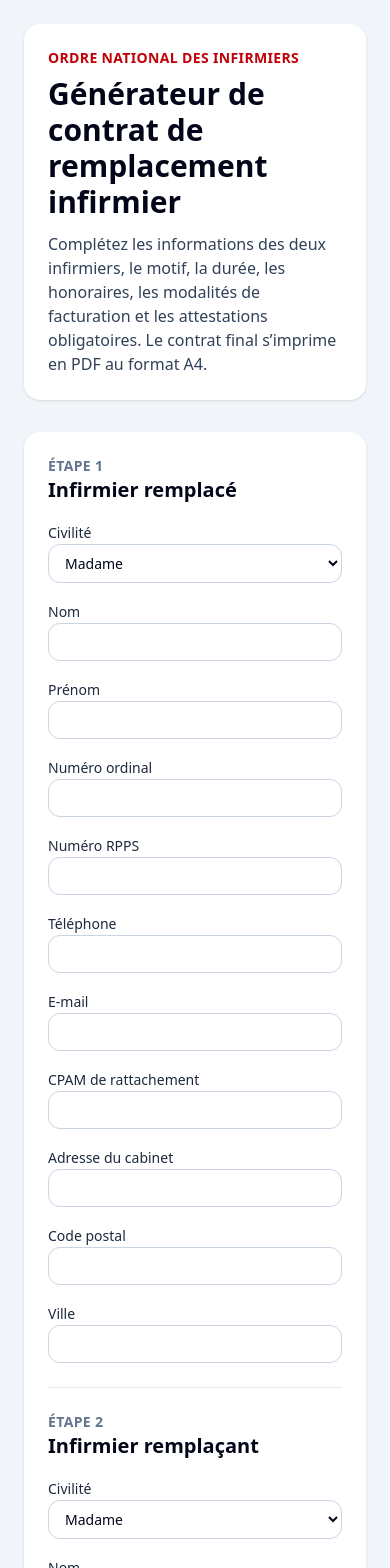
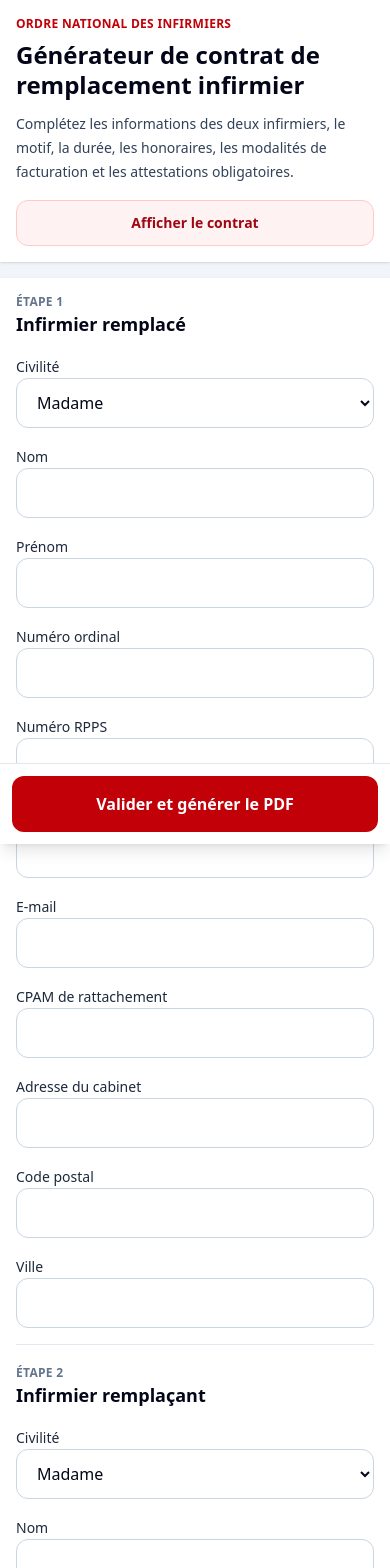
Before and after one commit to laurentsalsac37-dotcom/contrat-remplacement-ordre, a Next.js app: page / in a window 390 px wide. Shown: the top 1568 px of the page. Built offline with nearby package versions, Linux system fonts and the light colour scheme.

Commit message:
Optimisation smartphone

```diff
--- a/components/ContractApp.tsx
+++ b/components/ContractApp.tsx
@@ -9,6 +9,7 @@ import { ContractPreview } from "./ContractPreview";
 
 export function ContractApp() {
   const [validatedData, setValidatedData] = useState<ContractData | null>(null);
+  const [showPreviewMobile, setShowPreviewMobile] = useState(false);
 
   const {
     register,
@@ -55,29 +56,40 @@ export function ContractApp() {
   }
 
   const inputClass =
-    "w-full rounded-xl border border-slate-300 bg-white px-3 py-2 text-sm text-slate-950 outline-none focus:border-red-700 focus:ring-2 focus:ring-red-100";
+    "w-full rounded-xl border border-slate-300 bg-white px-4 py-3 text-base text-slate-950 outline-none focus:border-red-700 focus:ring-2 focus:ring-red-100 md:px-3 md:py-2 md:text-sm";
 
   return (
-    <main className="min-h-screen bg-slate-100 p-6">
-      <div className="mx-auto max-w-7xl">
-        <header className="mb-8 rounded-2xl bg-white p-6 shadow-sm">
-          <p className="text-sm font-semibold uppercase tracking-wide text-red-700">
+    <main className="min-h-screen bg-slate-100 pb-28 md:p-6 md:pb-6">
+      <div className="mx-auto w-full max-w-7xl">
+        <header className="mb-4 rounded-none bg-white p-4 shadow-sm md:mb-8 md:rounded-2xl md:p-6">
+          <p className="text-xs font-semibold uppercase tracking-wide text-red-700 md:text-sm">
             Ordre national des infirmiers
           </p>
-          <h1 className="mt-2 text-3xl font-bold text-slate-950">
+
+          <h1 className="mt-2 text-2xl font-bold leading-tight text-slate-950 md:text-3xl">
             Générateur de contrat de remplacement infirmier
           </h1>
-          <p className="mt-3 max-w-4xl text-slate-700">
+
+          <p className="mt-3 text-sm leading-6 text-slate-700 md:max-w-4xl md:text-base">
             Complétez les informations des deux infirmiers, le motif, la durée,
             les honoraires, les modalités de facturation et les attestations
-            obligatoires. Le contrat final s’imprime en PDF au format A4.
+            obligatoires.
           </p>
+
+          <button
+            type="button"
+            onClick={() => setShowPreviewMobile((value) => !value)}
+            className="mt-4 w-full rounded-xl border border-red-200 bg-red-50 px-4 py-3 text-sm font-semibold text-red-800 md:hidden"
+          >
+            {showPreviewMobile ? "Masquer le contrat" : "Afficher le contrat"}
+          </button>
         </header>
 
-        <div className="print-wrapper grid gap-6 lg:grid-cols-[1fr_0.95fr]">
+        <div className="print-wrapper grid gap-4 md:gap-6 lg:grid-cols-[1fr_0.95fr]">
           <form
+            id="contract-form"
             onSubmit={handleSubmit(onSubmit)}
-            className="space-y-6 rounded-2xl bg-white p-6 shadow-sm"
+            className="space-y-4 rounded-none bg-white p-4 shadow-sm md:space-y-6 md:rounded-2xl md:p-6"
           >
             <section className="space-y-4">
               <StepHeader number="1" title="Infirmier remplacé" />
@@ -107,11 +119,11 @@ export function ContractApp() {
                 </Field>
 
                 <Field label="Téléphone" error={errors.remplaceTelephone?.message}>
-                  <input className={inputClass} {...register("remplaceTelephone")} />
+                  <input inputMode="tel" className={inputClass} {...register("remplaceTelephone")} />
                 </Field>
 
                 <Field label="E-mail" error={errors.remplaceEmail?.message}>
-                  <input className={inputClass} {...register("remplaceEmail")} />
+                  <input type="email" className={inputClass} {...register("remplaceEmail")} />
                 </Field>
 
                 <Field label="CPAM de rattachement" error={errors.remplaceCpam?.message}>
@@ -125,7 +137,7 @@ export function ContractApp() {
 
               <div className="grid gap-4 md:grid-cols-2">
                 <Field label="Code postal" error={errors.remplaceCodePostal?.message}>
-                  <input className={inputClass} {...register("remplaceCodePostal")} />
+                  <input inputMode="numeric" className={inputClass} {...register("remplaceCodePostal")} />
                 </Field>
 
                 <Field label="Ville" error={errors.remplaceVille?.message}>
@@ -134,7 +146,7 @@ export function ContractApp() {
               </div>
             </section>
 
-            <section className="space-y-4 border-t border-slate-200 pt-6">
+            <section className="space-y-4 border-t border-slate-200 pt-5 md:pt-6">
               <StepHeader number="2" title="Infirmier remplaçant" />
 
               <div className="grid gap-4 md:grid-cols-2">
@@ -162,17 +174,14 @@ export function ContractApp() {
                 </Field>
 
                 <Field label="Téléphone" error={errors.remplacantTelephone?.message}>
-                  <input className={inputClass} {...register("remplacantTelephone")} />
+                  <input inputMode="tel" className={inputClass} {...register("remplacantTelephone")} />
                 </Field>
 
                 <Field label="E-mail" error={errors.remplacantEmail?.message}>
-                  <input className={inputClass} {...register("remplacantEmail")} />
+                  <input type="email" className={inputClass} {...register("remplacantEmail")} />
                 </Field>
 
-                <Field
-                  label="Numéro d’autorisation de remplacement"
-                  error={errors.numeroAutorisation?.message}
-                >
+                <Field label="Numéro d’autorisation de remplacement" error={errors.numeroAutorisation?.message}>
                   <input className={inputClass} {...register("numeroAutorisation")} />
                 </Field>
 
@@ -180,17 +189,11 @@ export function ContractApp() {
                   <input type="date" className={inputClass} {...register("dateAutorisation")} />
                 </Field>
 
-                <Field
-                  label="Conseil ordinal ayant délivré l’autorisation"
-                  error={errors.conseilAutorisation?.message}
-                >
+                <Field label="Conseil ordinal ayant délivré l’autorisation" error={errors.conseilAutorisation?.message}>
                   <input className={inputClass} {...register("conseilAutorisation")} />
                 </Field>
 
-                <Field
-                  label="CPAM ayant autorisé l’exercice"
-                  error={errors.cpamAutorisation?.message}
-                >
+                <Field label="CPAM ayant autorisé l’exercice" error={errors.cpamAutorisation?.message}>
                   <input className={inputClass} {...register("cpamAutorisation")} />
                 </Field>
               </div>
@@ -201,7 +204,7 @@ export function ContractApp() {
 
               <div className="grid gap-4 md:grid-cols-2">
                 <Field label="Code postal" error={errors.remplacantCodePostal?.message}>
-                  <input className={inputClass} {...register("remplacantCodePostal")} />
+                  <input inputMode="numeric" className={inputClass} {...register("remplacantCodePostal")} />
                 </Field>
 
                 <Field label="Ville" error={errors.remplacantVille?.message}>
@@ -210,7 +213,7 @@ export function ContractApp() {
               </div>
             </section>
 
-            <section className="space-y-4 border-t border-slate-200 pt-6">
+            <section className="space-y-4 border-t border-slate-200 pt-5 md:pt-6">
               <StepHeader number="3" title="Motif et durée du remplacement" />
 
               <div className="grid gap-4 md:grid-cols-2">
@@ -251,22 +254,15 @@ export function ContractApp() {
               </div>
 
               <Field label="Jours précis, si applicable" error={errors.joursPrecis?.message}>
-                <textarea className={inputClass} rows={3} {...register("joursPrecis")} />
+                <textarea className={inputClass} rows={4} {...register("joursPrecis")} />
               </Field>
 
-              <Field
-                label="Précisions relatives au planning annexé"
-                error={errors.planningAnnexePrecision?.message}
-              >
-                <textarea
-                  className={inputClass}
-                  rows={3}
-                  {...register("planningAnnexePrecision")}
-                />
+              <Field label="Précisions relatives au planning annexé" error={errors.planningAnnexePrecision?.message}>
+                <textarea className={inputClass} rows={4} {...register("planningAnnexePrecision")} />
               </Field>
             </section>
 
-            <section className="space-y-4 border-t border-slate-200 pt-6">
+            <section className="space-y-4 border-t border-slate-200 pt-5 md:pt-6">
               <StepHeader number="4" title="Lieu, matériel et organisation" />
 
               <Field label="Adresse du lieu d’exercice" error={errors.adresseExercice?.message}>
@@ -274,11 +270,7 @@ export function ContractApp() {
               </Field>
 
               <Field label="Matériel mis à disposition" error={errors.materielMisADisposition?.message}>
-                <textarea
-                  className={inputClass}
-                  rows={3}
-                  {...register("materielMisADisposition")}
-                />
+                <textarea className={inputClass} rows={4} {...register("materielMisADisposition")} />
               </Field>
 
               <Field label="Logiciel professionnel utilisé" error={errors.logicielProfessionnel?.message}>
@@ -286,21 +278,17 @@ export function ContractApp() {
               </Field>
 
               <Field label="Secrétariat ou organisation administrative" error={errors.secretariat?.message}>
-                <textarea className={inputClass} rows={3} {...register("secretariat")} />
+                <textarea className={inputClass} rows={4} {...register("secretariat")} />
               </Field>
             </section>
 
-            <section className="space-y-4 border-t border-slate-200 pt-6">
+            <section className="space-y-4 border-t border-slate-200 pt-5 md:pt-6">
               <StepHeader number="5" title="Facturation et honoraires" />
 
               <Field label="Mode de facturation" error={errors.modeFacturation?.message}>
                 <select className={inputClass} {...register("modeFacturation")}>
-                  <option value="cps_remplacant">
-                    CPS ou e-CPS personnelle du remplaçant
-                  </option>
-                  <option value="feuilles_soins">
-                    Feuilles de soins papier avec identification du remplaçant
-                  </option>
+                  <option value="cps_remplacant">CPS ou e-CPS personnelle du remplaçant</option>
+                  <option value="feuilles_soins">Feuilles de soins papier avec identification du remplaçant</option>
                 </select>
               </Field>
 
@@ -310,26 +298,19 @@ export function ContractApp() {
                 </Field>
 
                 <Field label="Pourcentage reversé au remplaçant" error={errors.pourcentageReverse?.message}>
-                  <input type="number" className={inputClass} {...register("pourcentageReverse")} />
+                  <input type="number" inputMode="numeric" className={inputClass} {...register("pourcentageReverse")} />
                 </Field>
 
                 <Field label="Délai de reversement en mois" error={errors.delaiReversement?.message}>
-                  <input type="number" className={inputClass} {...register("delaiReversement")} />
+                  <input type="number" inputMode="numeric" className={inputClass} {...register("delaiReversement")} />
                 </Field>
 
                 <Field label="Pourcentage tiers payant reversé" error={errors.pourcentageTiersPayant?.message}>
-                  <input type="number" className={inputClass} {...register("pourcentageTiersPayant")} />
+                  <input type="number" inputMode="numeric" className={inputClass} {...register("pourcentageTiersPayant")} />
                 </Field>
 
-                <Field
-                  label="Délai tiers payant en mois"
-                  error={errors.delaiReversementTiersPayant?.message}
-                >
-                  <input
-                    type="number"
-                    className={inputClass}
-                    {...register("delaiReversementTiersPayant")}
-                  />
+                <Field label="Délai tiers payant en mois" error={errors.delaiReversementTiersPayant?.message}>
+                  <input type="number" inputMode="numeric" className={inputClass} {...register("delaiReversementTiersPayant")} />
                 </Field>
 
                 <Field label="Modalité de paiement" error={errors.modalitePaiement?.message}>
@@ -342,32 +323,26 @@ export function ContractApp() {
               </div>
             </section>
 
-            <section className="space-y-4 border-t border-slate-200 pt-6">
+            <section className="space-y-4 border-t border-slate-200 pt-5 md:pt-6">
               <StepHeader number="6" title="Résiliation et non-concurrence" />
 
               <div className="grid gap-4 md:grid-cols-2">
                 <Field label="Préavis accord commun en jours" error={errors.preavisCommunAccord?.message}>
-                  <input type="number" className={inputClass} {...register("preavisCommunAccord")} />
+                  <input type="number" inputMode="numeric" className={inputClass} {...register("preavisCommunAccord")} />
                 </Field>
 
                 <Field label="Préavis en cas de manquement en jours" error={errors.preavisManquement?.message}>
-                  <input type="number" className={inputClass} {...register("preavisManquement")} />
+                  <input type="number" inputMode="numeric" className={inputClass} {...register("preavisManquement")} />
                 </Field>
 
-                <Field
-                  label="Remplacement supérieur à 3 mois ?"
-                  error={errors.remplacementSuperieurTroisMois?.message}
-                >
+                <Field label="Remplacement supérieur à 3 mois ?" error={errors.remplacementSuperieurTroisMois?.message}>
                   <select className={inputClass} {...register("remplacementSuperieurTroisMois")}>
                     <option value="non">Non</option>
                     <option value="oui">Oui</option>
                   </select>
                 </Field>
 
-                <Field
-                  label="Type de périmètre de non-concurrence"
-                  error={errors.clauseNonConcurrence?.message}
-                >
+                <Field label="Type de périmètre de non-concurrence" error={errors.clauseNonConcurrence?.message}>
                   <select className={inputClass} {...register("clauseNonConcurrence")}>
                     <option value="">Non applicable</option>
                     <option value="rayon">Rayon kilométrique</option>
@@ -376,7 +351,7 @@ export function ContractApp() {
                 </Field>
 
                 <Field label="Rayon en kilomètres" error={errors.rayonKm?.message}>
-                  <input className={inputClass} {...register("rayonKm")} />
+                  <input inputMode="numeric" className={inputClass} {...register("rayonKm")} />
                 </Field>
 
                 <Field label="Durée de la clause" error={errors.dureeNonConcurrence?.message}>
@@ -385,71 +360,24 @@ export function ContractApp() {
               </div>
 
               <Field label="Communes concernées" error={errors.communesConcernees?.message}>
-                <textarea className={inputClass} rows={3} {...register("communesConcernees")} />
+                <textarea className={inputClass} rows={4} {...register("communesConcernees")} />
               </Field>
             </section>
 
-            <section className="space-y-3 rounded-2xl border border-red-200 bg-red-50 p-5">
+            <section className="space-y-3 rounded-2xl border border-red-200 bg-red-50 p-4 md:p-5">
               <StepHeader number="7" title="Déclarations obligatoires" />
 
-              <CheckboxLine
-                register={register}
-                name="remplaceSuspendActivite"
-                error={Boolean(errors.remplaceSuspendActivite)}
-                label="L’infirmier remplacé confirme suspendre son activité pendant les périodes de remplacement."
-              />
-
-              <CheckboxLine
-                register={register}
-                name="remplacantUtiliseSaCps"
-                error={Boolean(errors.remplacantUtiliseSaCps)}
-                label="L’infirmier remplaçant confirme utiliser sa propre CPS ou e-CPS."
-              />
-
-              <CheckboxLine
-                register={register}
-                name="jamaisCpsDuRemplace"
-                error={Boolean(errors.jamaisCpsDuRemplace)}
-                label="Les parties confirment que la CPS personnelle du remplacé ne sera jamais utilisée."
-              />
-
-              <CheckboxLine
-                register={register}
-                name="rcpValide"
-                error={Boolean(errors.rcpValide)}
-                label="Le remplaçant atteste disposer d’une assurance responsabilité civile professionnelle valide."
-              />
-
-              <CheckboxLine
-                register={register}
-                name="autorisationValide"
-                error={Boolean(errors.autorisationValide)}
-                label="Le remplaçant atteste disposer d’une autorisation de remplacement valide."
-              />
-
-              <CheckboxLine
-                register={register}
-                name="pasPlusDeuxRemplacements"
-                error={Boolean(errors.pasPlusDeuxRemplacements)}
-                label="Le remplaçant atteste ne pas assurer plus de deux remplacements simultanément."
-              />
-
-              <CheckboxLine
-                register={register}
-                name="transmissionOrdre"
-                error={Boolean(errors.transmissionOrdre)}
-                label="Les parties s’engagent à transmettre le contrat au Conseil de l’Ordre compétent."
-              />
-
-              <CheckboxLine
-                register={register}
-                name="aucuneContreLettre"
-                error={Boolean(errors.aucuneContreLettre)}
-                label="Les parties déclarent qu’aucune contre-lettre ne modifie le présent contrat."
-              />
+              <CheckboxLine register={register} name="remplaceSuspendActivite" error={Boolean(errors.remplaceSuspendActivite)} label="L’infirmier remplacé confirme suspendre son activité pendant les périodes de remplacement." />
+              <CheckboxLine register={register} name="remplacantUtiliseSaCps" error={Boolean(errors.remplacantUtiliseSaCps)} label="L’infirmier remplaçant confirme utiliser sa propre CPS ou e-CPS." />
+              <CheckboxLine register={register} name="jamaisCpsDuRemplace" error={Boolean(errors.jamaisCpsDuRemplace)} label="Les parties confirment que la CPS personnelle du remplacé ne sera jamais utilisée." />
+              <CheckboxLine register={register} name="rcpValide" error={Boolean(errors.rcpValide)} label="Le remplaçant atteste disposer d’une assurance responsabilité civile professionnelle valide." />
+              <CheckboxLine register={register} name="autorisationValide" error={Boolean(errors.autorisationValide)} label="Le remplaçant atteste disposer d’une autorisation de remplacement valide." />
+              <CheckboxLine register={register} name="pasPlusDeuxRemplacements" error={Boolean(errors.pasPlusDeuxRemplacements)} label="Le remplaçant atteste ne pas assurer plus de deux remplacements simultanément." />
+              <CheckboxLine register={register} name="transmissionOrdre" error={Boolean(errors.transmissionOrdre)} label="Les parties s’engagent à transmettre le contrat au Conseil de l’Ordre compétent." />
+              <CheckboxLine register={register} name="aucuneContreLettre" error={Boolean(errors.aucuneContreLettre)} label="Les parties déclarent qu’aucune contre-lettre ne modifie le présent contrat." />
             </section>
 
-            <section className="space-y-4 border-t border-slate-200 pt-6">
+            <section className="space-y-4 border-t border-slate-200 pt-5 md:pt-6">
               <StepHeader number="8" title="Signature" />
 
               <div className="grid gap-4 md:grid-cols-2">
@@ -462,14 +390,14 @@ export function ContractApp() {
                 </Field>
 
                 <Field label="Nombre d’exemplaires" error={errors.nombreExemplaires?.message}>
-                  <input type="number" className={inputClass} {...register("nombreExemplaires")} />
+                  <input type="number" inputMode="numeric" className={inputClass} {...register("nombreExemplaires")} />
                 </Field>
               </div>
             </section>
 
             <button
               type="submit"
-              className="w-full rounded-xl bg-red-700 px-4 py-3 font-semibold text-white hover:bg-red-800"
+              className="hidden w-full rounded-xl bg-red-700 px-4 py-3 font-semibold text-white hover:bg-red-800 md:block"
             >
               Valider le contrat et imprimer en PDF
             </button>
@@ -482,8 +410,20 @@ export function ContractApp() {
             )}
           </form>
 
-          <ContractPreview data={currentData} />
+          <div className={`${showPreviewMobile ? "block" : "hidden"} md:block`}>
+            <ContractPreview data={currentData} />
+          </div>
         </div>
+      </div>
+
+      <div className="fixed inset-x-0 bottom-0 z-50 border-t border-slate-200 bg-white p-3 shadow-lg md:hidden no-print">
+        <button
+          type="submit"
+          form="contract-form"
+          className="w-full rounded-xl bg-red-700 px-4 py-4 text-base font-semibold text-white"
+        >
+          Valider et générer le PDF
+        </button>
       </div>
     </main>
   );
@@ -492,10 +432,10 @@ export function ContractApp() {
 function StepHeader({ number, title }: { number: string; title: string }) {
   return (
     <div>
-      <p className="text-sm font-semibold uppercase tracking-wide text-slate-500">
+      <p className="text-xs font-semibold uppercase tracking-wide text-slate-500 md:text-sm">
         Étape {number}
       </p>
-      <h2 className="text-xl font-bold text-slate-950">{title}</h2>
+      <h2 className="text-lg font-bold text-slate-950 md:text-xl">{title}</h2>
     </div>
   );
 }
@@ -513,8 +453,8 @@ function CheckboxLine({
 }) {
   return (
     <div>
-      <label className="flex gap-3 text-sm text-slate-900">
-        <input className="mt-1 h-4 w-4" type="checkbox" {...register(name)} />
+      <label className="flex gap-3 text-sm leading-6 text-slate-900">
+        <input className="mt-1 h-5 w-5 shrink-0 md:h-4 md:w-4" type="checkbox" {...register(name)} />
         <span>{label}</span>
       </label>
       {error && (
```
